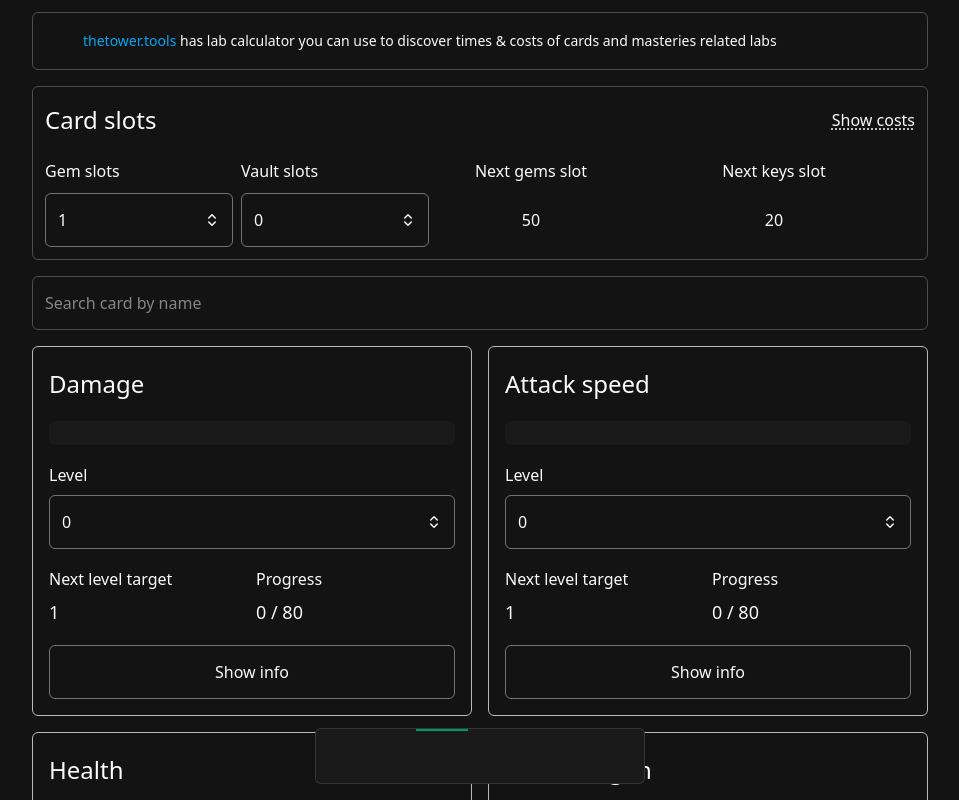
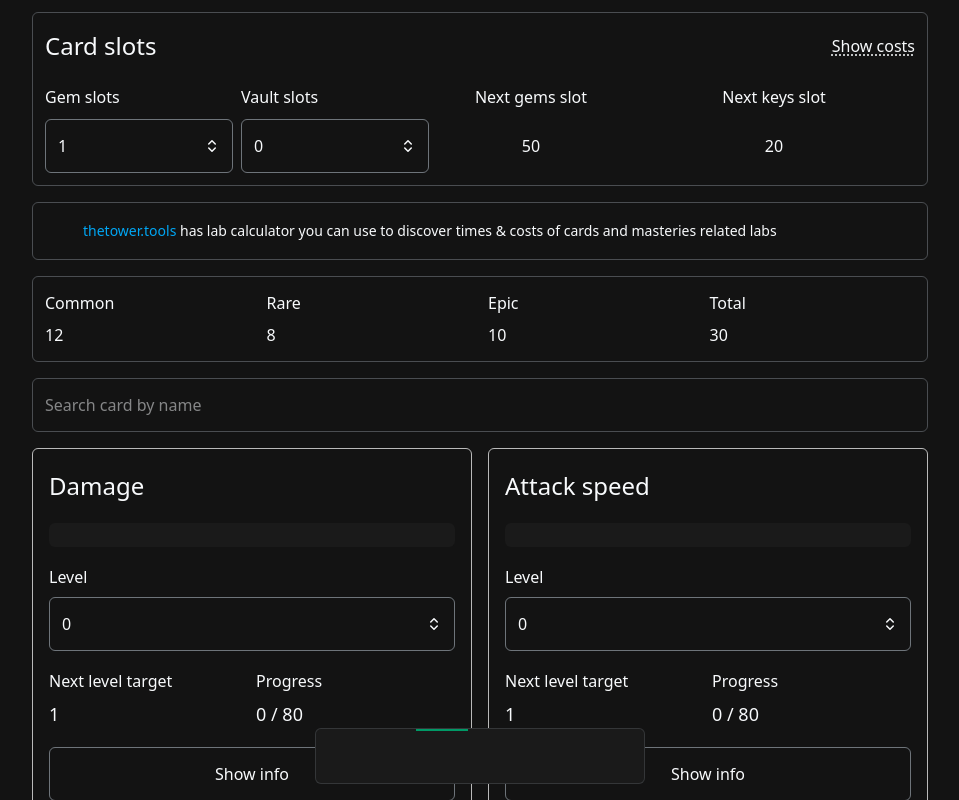
Before and after one commit to buczekmatthias/card-tracker, a Vue app: page / in a window 1280 px wide. Both pictures are taken after a click on the button 602 px from the left and 756 px from the top of the page. Shown: the top 800 px of the page, without its empty margins (160-1119 px from the left). Built offline with nearby package versions, Linux system fonts and the light colour scheme; some icons are missing.

Commit message:
Add card slots and cards per type & total counter

```diff
--- a/package.json
+++ b/package.json
@@ -1,6 +1,6 @@
 {
   "name": "card-tracker-new",
-  "version": "3.3.0",
+  "version": "3.4.0",
   "private": true,
   "type": "module",
   "scripts": {
--- a/src/components/Tracker/CardSlots.vue
+++ b/src/components/Tracker/CardSlots.vue
@@ -37,6 +37,16 @@
       v-if="showModal"
       @closeModal="showModal = false"
     >
+      <div class="grid grid-cols-2 gap-4 mb-4">
+        <div class="">
+          <p>Gem slots count</p>
+          <p>{{ gemSlotsCount }}</p>
+        </div>
+        <div class="">
+          <p>Vault slots count</p>
+          <p>{{ vaultSlotsCount }}</p>
+        </div>
+      </div>
       <CardSlotsTable />
     </Modal>
   </div>
--- /dev/null
+++ b/src/components/Tracker/Counter.vue
@@ -0,0 +1,19 @@
+<template>
+  <div class="grid grid-cols-4 w-full border border-solid border-slate-300/30 rounded-md p-3 gap-4">
+    <div
+      class="flex flex-col gap-1"
+      :class="{ 'col-span-2': rarity.includes('slots') }"
+      v-for="[rarity, val] in Object.entries(getCardsCounts())"
+      :key="rarity"
+    >
+      <p>{{ capitalize(rarity) }}</p>
+      <p>{{ val }}</p>
+    </div>
+  </div>
+</template>
+
+<script setup>
+import capitalize from "@/composables/capitalize.js";
+
+import { getCardsCounts } from "@/data/counter.js";
+</script>
--- /dev/null
+++ b/src/data/counter.js
@@ -0,0 +1,11 @@
+import cardsFilter from "@/composables/cardsFilter";
+import { cards } from "@/data/cards";
+
+const getCardsCounts = () => ({
+  common: Object.keys(cardsFilter("common")).length,
+  rare: Object.keys(cardsFilter("rare")).length,
+  epic: Object.keys(cardsFilter("epic")).length,
+  total: cards.length,
+});
+
+export { getCardsCounts };
--- a/src/tabs/Tracker.vue
+++ b/src/tabs/Tracker.vue
@@ -1,5 +1,6 @@
 <template>
   <div class="w-full max-w-4xl flex flex-col gap-4">
+    <CardSlots />
     <div class="flex gap-2 items-center border border-solid border-slate-300/30 rounded-md p-3.5">
       <Icon
         icon="octicon:info-16"
@@ -14,7 +15,7 @@
         has lab calculator you can use to discover times & costs of cards and masteries related labs
       </p>
     </div>
-    <CardSlots />
+    <Counter />
     <input
       v-model="search"
       class="border border-solid border-slate-300/30 rounded-md p-3 w-full !ring-0 !outline-none"
@@ -38,6 +39,7 @@ import { ref, computed } from "vue";
 import { Icon } from "@iconify/vue";
 import CardSlots from "@/components/Tracker/CardSlots.vue";
 import Card from "@/components/Tracker/Card.vue";
+import Counter from "@/components/Tracker/Counter.vue";
 
 const cards = ref(JSON.parse(localStorage.getItem("cards")));
 
```
